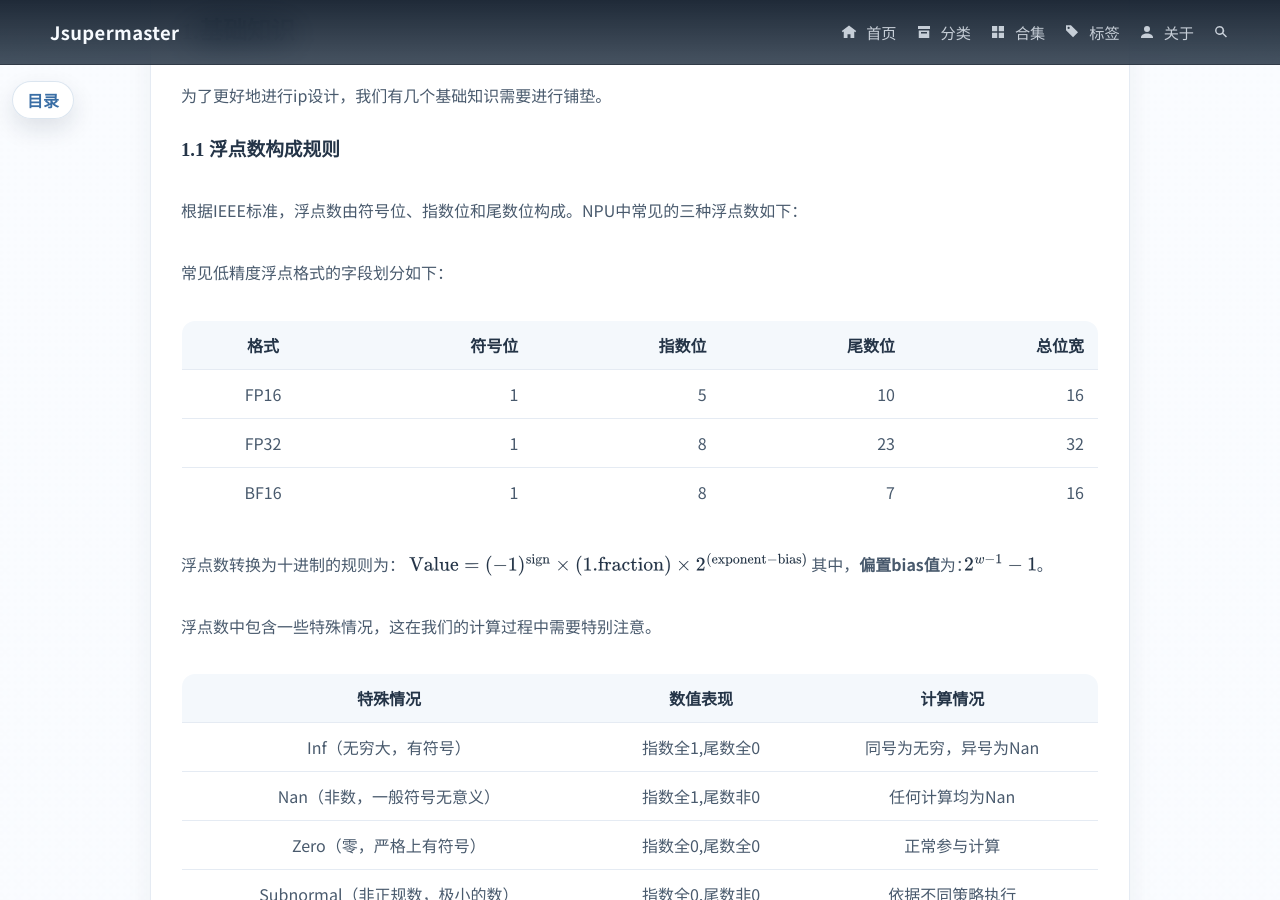
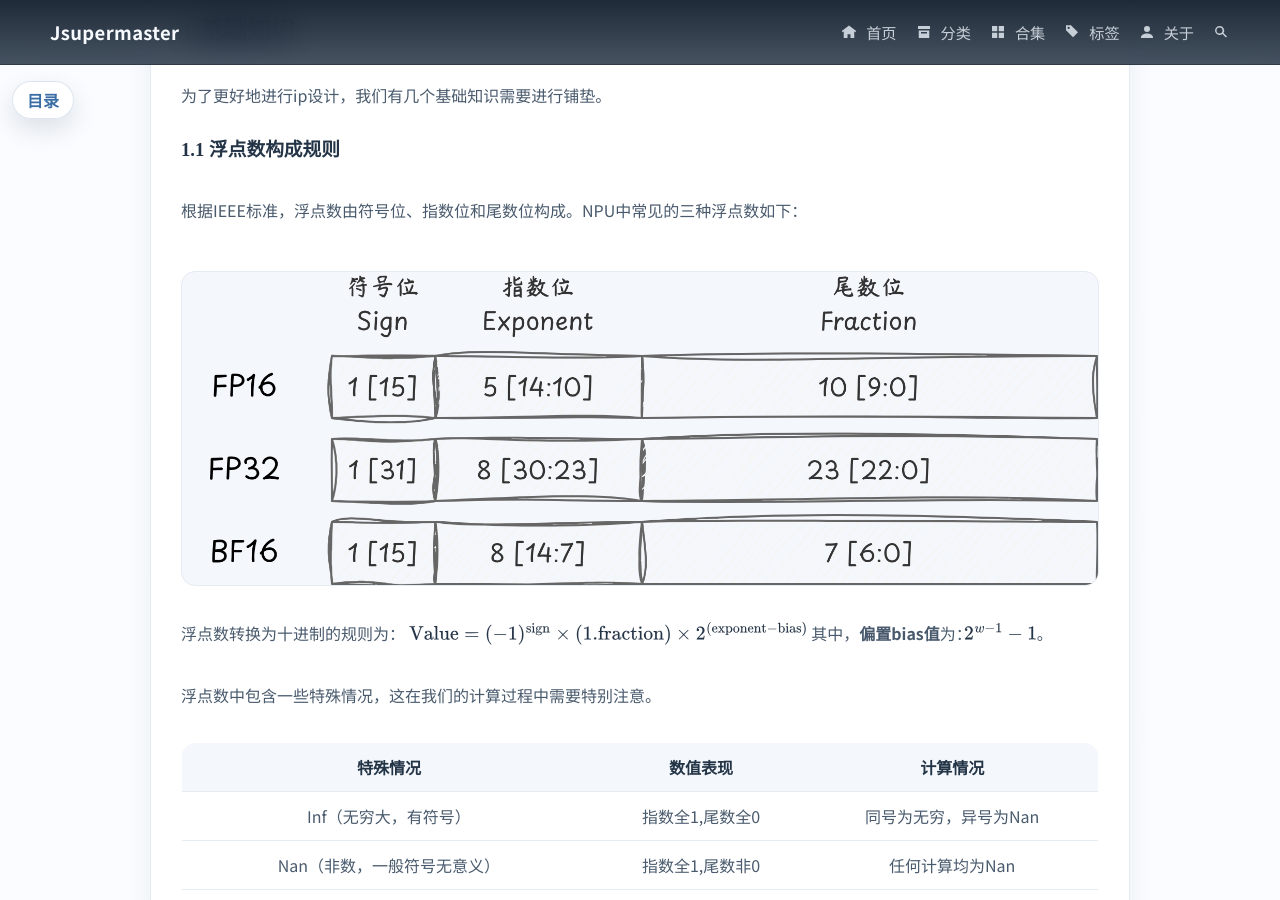
Before and after one commit to Jsupermaster/Jsupermaster.github.io, a Jekyll site: the page built from _posts/2026-08-13-fp16-add-design.md, in a window 1280 px wide and 900 px high, scrolled down 1975 px. Built offline with Jekyll 4.4.1, drawn with Linux system fonts in a browser that asks for light colours; comment, search, counter and statistics services are not loaded.

Commit message:
update_260813_0

```diff
--- a/_posts/2026-08-13-fp16-add-design.md
+++ b/_posts/2026-08-13-fp16-add-design.md
@@ -64,13 +64,7 @@ read_time: 约 45 分钟
 
 根据IEEE标准，浮点数由符号位、指数位和尾数位构成。NPU中常见的三种浮点数如下：
 
-常见低精度浮点格式的字段划分如下：
-
-| 格式 | 符号位 | 指数位 | 尾数位 | 总位宽 |
-| --- | ---: | ---: | ---: | ---: |
-| FP16 | 1 | 5 | 10 | 16 |
-| FP32 | 1 | 8 | 23 | 32 |
-| BF16 | 1 | 8 | 7 | 16 |
+![FP16、FP32 与 BF16 浮点格式字段划分](/assets/images/fp16_add/FP16_32_BF16.png)
 
 浮点数转换为十进制的规则为：
 $$
```
Also changed, not shown: assets/images/fp16_add/FP16_32_BF16.png (added).
